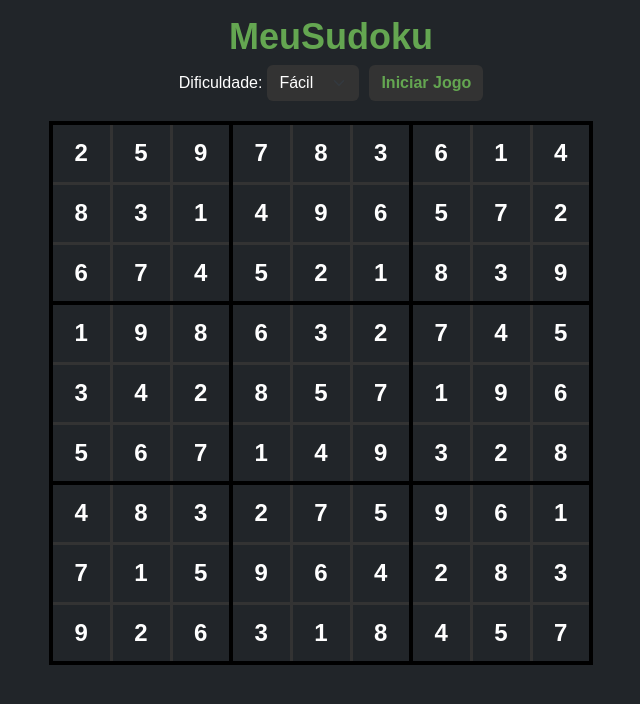
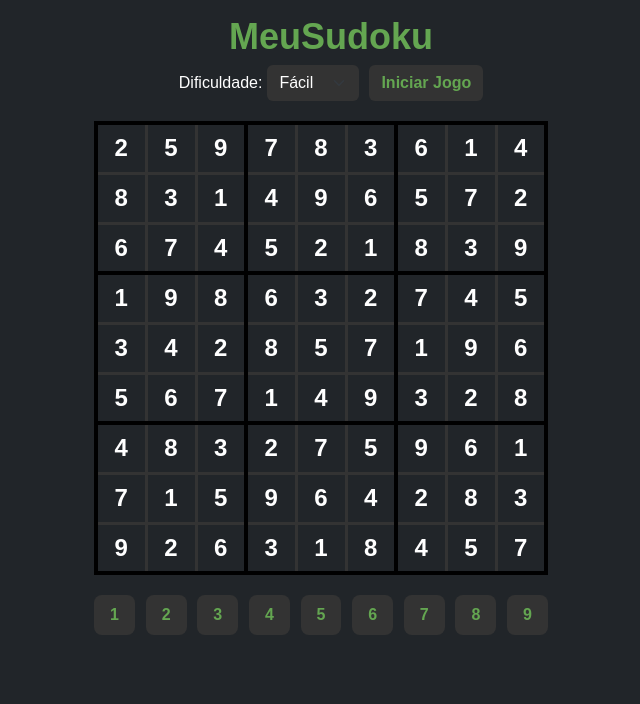
Before and after one commit to ViniHallmann/Sudoku, a Flask app: page / in a window 1280 px wide. Shown: the top 704 px of the page, without its empty margins (309-949 px from the left). Run offline with Flask 3, Linux system fonts and the light colour scheme.

Commit message:
commit style att

```diff
--- a/static/styles.css
+++ b/static/styles.css
@@ -20,7 +20,8 @@ body {
 }
 
 .sudoku-container {
-    flex: 1;
+    display: flex;
+    flex-direction: column;
     margin-right: 20px;
 }
 
@@ -38,15 +39,24 @@ body {
 
 .sudoku-cell{
     border: 3px solid #333;
-    width: 60px;
-    height: 60px;
+    width: 50px;
+    height: 50px;
     text-align: center;
     font-size: 24px;
     font-weight: bold;
     caret-color: transparent;
 }
 
+.sudoku-cell:not(.primary-cell):hover {
+    background-color: #4e4d4d;
+    cursor: pointer;
+}
 
+.initial{
+    color: rgb(100, 166, 81);
+    user-select: none;
+    pointer-events: none;
+}
 
 .sudoku-grid tr:nth-child(3n) {
     border-bottom: 4px solid black;
@@ -108,3 +118,11 @@ body {
     border: none;
     font-weight: bold;
 }
+
+.btn-numbers-container{
+    display: flex;
+    flex-direction: row;
+    align-items: center;
+    justify-content: space-between;
+    width: 100%;
+}
--- a/templates/index.html
+++ b/templates/index.html
@@ -28,6 +28,26 @@
         </div>
         <div class="sudoku-container">
             <table id="sudoku-table" class="sudoku-grid">
+                {%if grid_data == None %}
+                    {%for y in range(9) %}
+                    <tr>
+                        {%for x in range(9) %}
+                            {%if x == 3 and y == 4 %}
+                                <td class="sudoku-cell initial">S</td>
+                            {% elif x == 4 and y == 4 %}
+                                <td class="sudoku-cell initial">U</td>
+                            {% elif x == 5 and y == 4 %}
+                                <td class="sudoku-cell initial">D</td>
+                            {% elif x == 4 and y == 5 %}
+                                <td class="sudoku-cell initial">O</td>
+                            {% elif x == 4 and y == 3%}
+                                <td class="sudoku-cell initial">K</td>
+                            {% else %}
+                                <td class="sudoku-cell initial"> </td>
+                            {% endif %}
+                        {% endfor %}
+                    {% endfor %}
+                {% else %}
                     {% for row in grid_data %}
                     <tr>
                         {% for cell in row %}
@@ -39,7 +59,13 @@
                         {% endfor %}
                     </tr>
                     {% endfor %}
+                {% endif %}
             </table>
+            <div class="btn-numbers-container">
+                {% for i in range(1, 10) %}
+                    <button class="btn btn-number btn-lg" onclick="addNumberToCell(i)">{{ i }}</button>
+                {% endfor %}
+            </div>
         </div>
     </div>
 </body>
```
Lines whose indentation alone changed are shown as unchanged.
